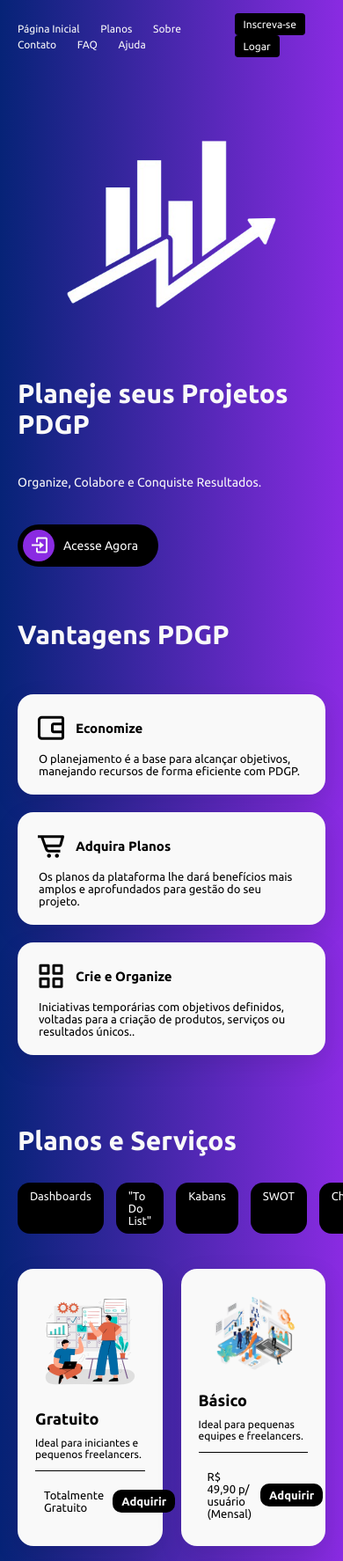
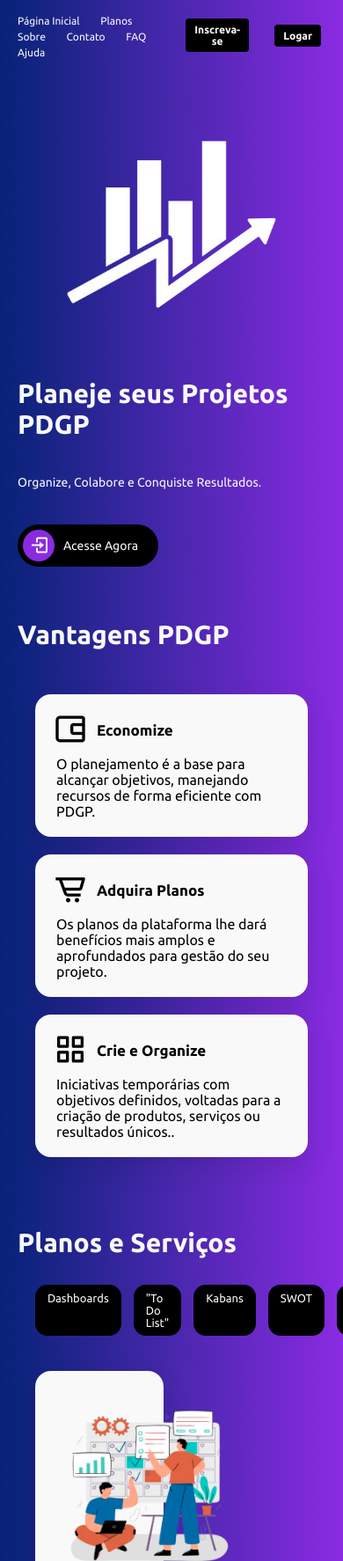
Before and after one commit to marcoferno/root_projeto_A3, a plain HTML site: page src/index.html in a window 390 px wide. Shown: the top 1774 px of the page at 88% size. Drawn offline with nearby package versions, Linux system fonts and the light colour scheme.

Commit message:
Alteração caminho das páginas HTML no projeto

```diff
--- a/src/css/style.css
+++ b/src/css/style.css
@@ -41,25 +41,30 @@ nav .links a:not(:last-child){
     margin-right: 20px;
 }
 
+nav .login {
+    display: flex;
+    align-items: center;
+    gap: 10px;
+}
+
 nav .login button{
     padding: 8px 14px;
     border: none;
     border-radius: 4px;
     cursor: pointer;
-    background-color: transparent;
     background-color: #000;
     color: #f9f9f9;
+    font-size: 14px;
+    font-weight: bold;
+    margin: 0 5px;
 }
 
 nav .login button:hover{
+    background-color: #8a2be2;
     color: #fff;
-    background: #8a2be2
 }
 
 nav .login button.signup{
-    background-color: #000;
-    color: #f9f9f9;
-    border-radius: 4px;
     margin-right: 14px;
 }
 
@@ -433,30 +438,9 @@ footer .right p{
         font-size: 34px;
     }
 
-    .sell-nft .item .header i{
-        font-size: 36px;
-    }
-
-    .sell-nft .item .header h5{
-        font-size: 15px;
-    }
-
-    .sell-nft .item p{
-        font-size: 13px;
-    }
-
-    .nft-shop .nft-list{
-        flex-wrap: wrap;
-        row-gap: 30px;
-    }
-
-    .nft-shop .nft-list .item{
-        width: 48%;
-    }
-
-    .nft-shop .nft-list .item img{
-        width: 100%;
-        height: auto;
+    .sell-nft .item,
+    .nft-shop .nft-list .item {
+        width: 30%;
     }
 
     .sellers{
@@ -497,12 +481,14 @@ footer .right p{
         width: 100%;
     }
 
-    .sell-nft{
+    .sell-nft,
+    .nft-shop .nft-list {
         flex-wrap: wrap;
         gap: 20px;
     }
 
-    .sell-nft .item{
+    .sell-nft .item,
+    .nft-shop .nft-list .item {
         width: 48%;
     }
 
@@ -532,10 +518,13 @@ footer .right p{
     nav,
     header,
     h2.separator,
-    .sell-nft,
-    .nft-shop,
     .sellers{
         padding: 0 20px;
+    }
+
+    .sell-nft .item,
+    .nft-shop .nft-list .item {
+        width: 100%;
     }
 
     nav a.logo{
@@ -870,18 +859,29 @@ form button:hover {
 
 .support-item {
     text-align: center;
+    display: flex;
+    flex-direction: column;
+    justify-content: center;
+    align-items: center;
+    background: #f9f9f9;
+    padding: 30px;
+    border-radius: 18px;
+    box-shadow: 0 10px 30px rgba(0, 0, 0, 0.1);
+    transition: all 0.3s ease;
     width: 30%;
 }
 
 .support-item h4{
+    font-size: 20px;
+    margin: 10px 0;
+    color: #062377;
     text-align: center;
-    margin-left: 50px;
 }
 
 .support-item i {
     font-size: 50px;
     color: #8a2be2;
-    margin-bottom: 20px;
+    margin-bottom: 10px;
 }
 /*FIM DO CONTEÚDO AJUDA.HTML*/
 
```
Also changed, not shown: src/ajuda.html (+1 -1 lines).
